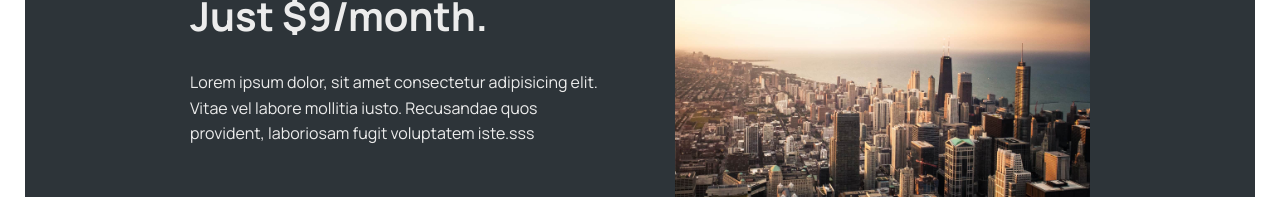
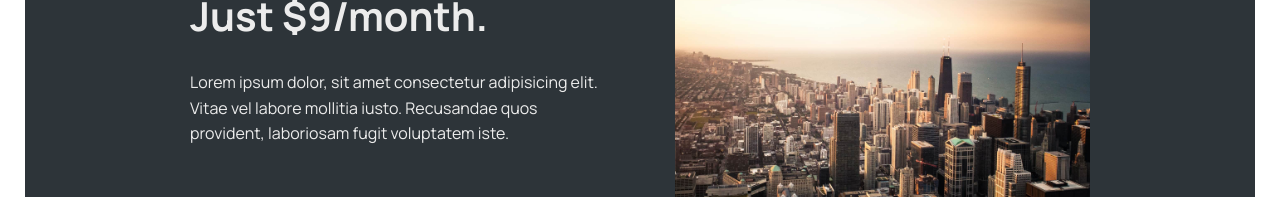
Before and after one commit to kocamanserkan/worldwise, a React (Vite) app: page /pricing in a window 1280 px wide. Shown: the part 321-518 px from the top of the page. Built offline with nearby package versions, Linux system fonts and the light colour scheme; data requests are answered from the project's data file.

Commit message:
Added context provider

```diff
--- a/src/pages/Pricing.jsx
+++ b/src/pages/Pricing.jsx
@@ -16,7 +16,7 @@ export default function Product() {
           <p>
             Lorem ipsum dolor, sit amet consectetur adipisicing elit. Vitae vel
             labore mollitia iusto. Recusandae quos provident, laboriosam fugit
-            voluptatem iste.sss
+            voluptatem iste.
           </p>
         </div>
         <img src="img-2.jpg" alt="overview of a large city with skyscrapers" />
```
